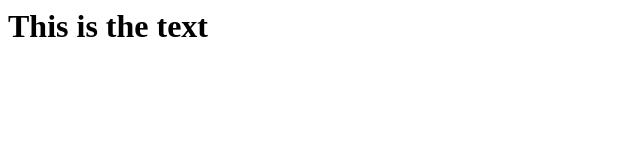
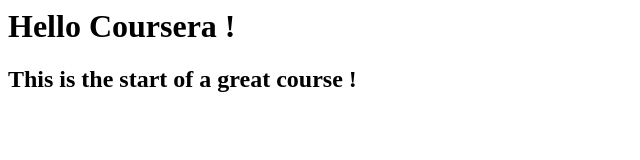
Before and after one commit to Vooldy/coursera-javascript, a plain HTML site: page Env_Setup/page.html in a window 1280 px wide. Shown: the whole page, without its empty margins (0-640 px from the left). Drawn offline with Linux system fonts and the light colour scheme.

Commit message:
Small change to the first page.

```diff
--- a/Env_Setup/page.html
+++ b/Env_Setup/page.html
@@ -5,7 +5,8 @@
 </head>
 
 <body>
-    <h1>This is the text</h1>
+    <h1>Hello Coursera !</h1>
+    <h2>This is the start of a great course !</h2>
 </body>
 
 
```
